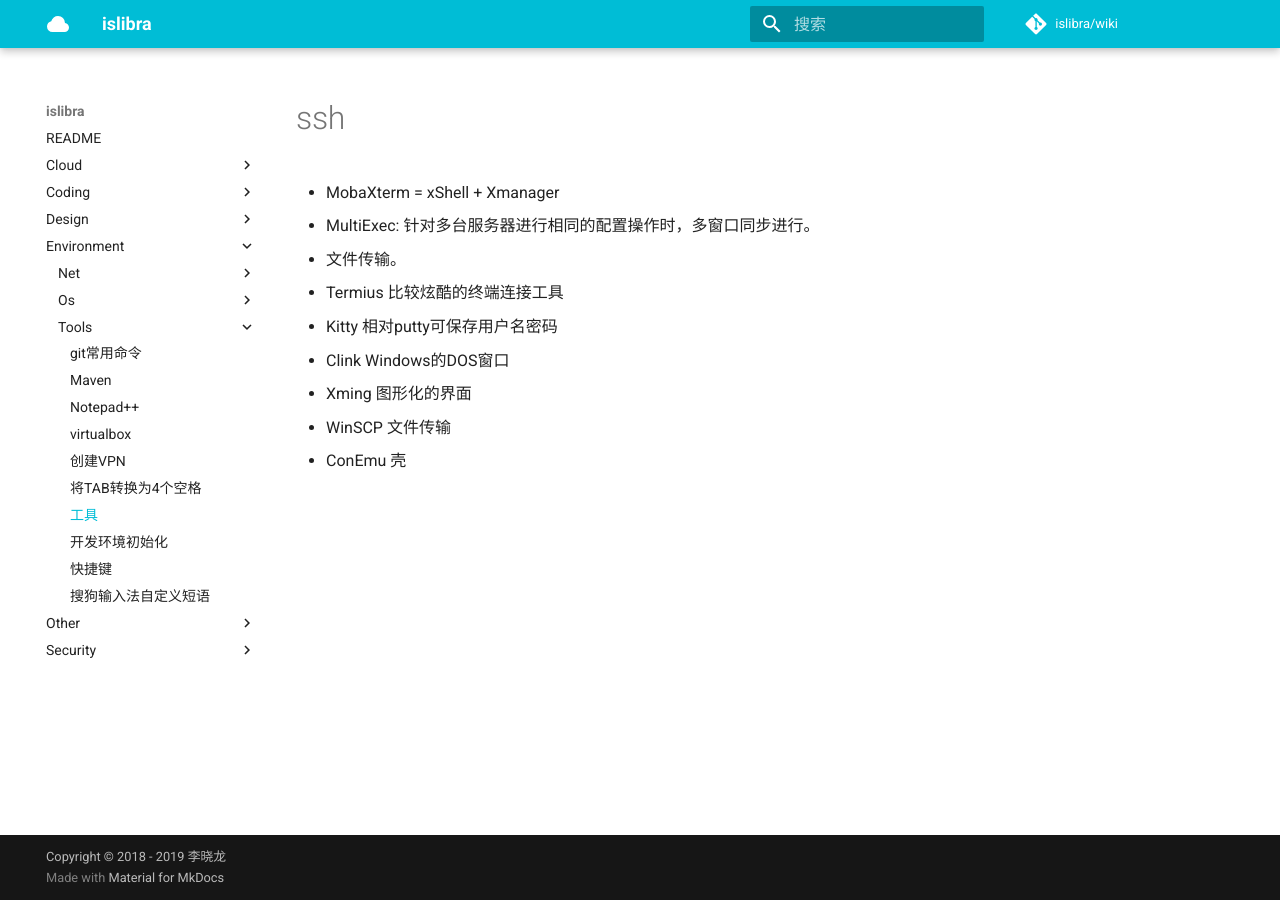
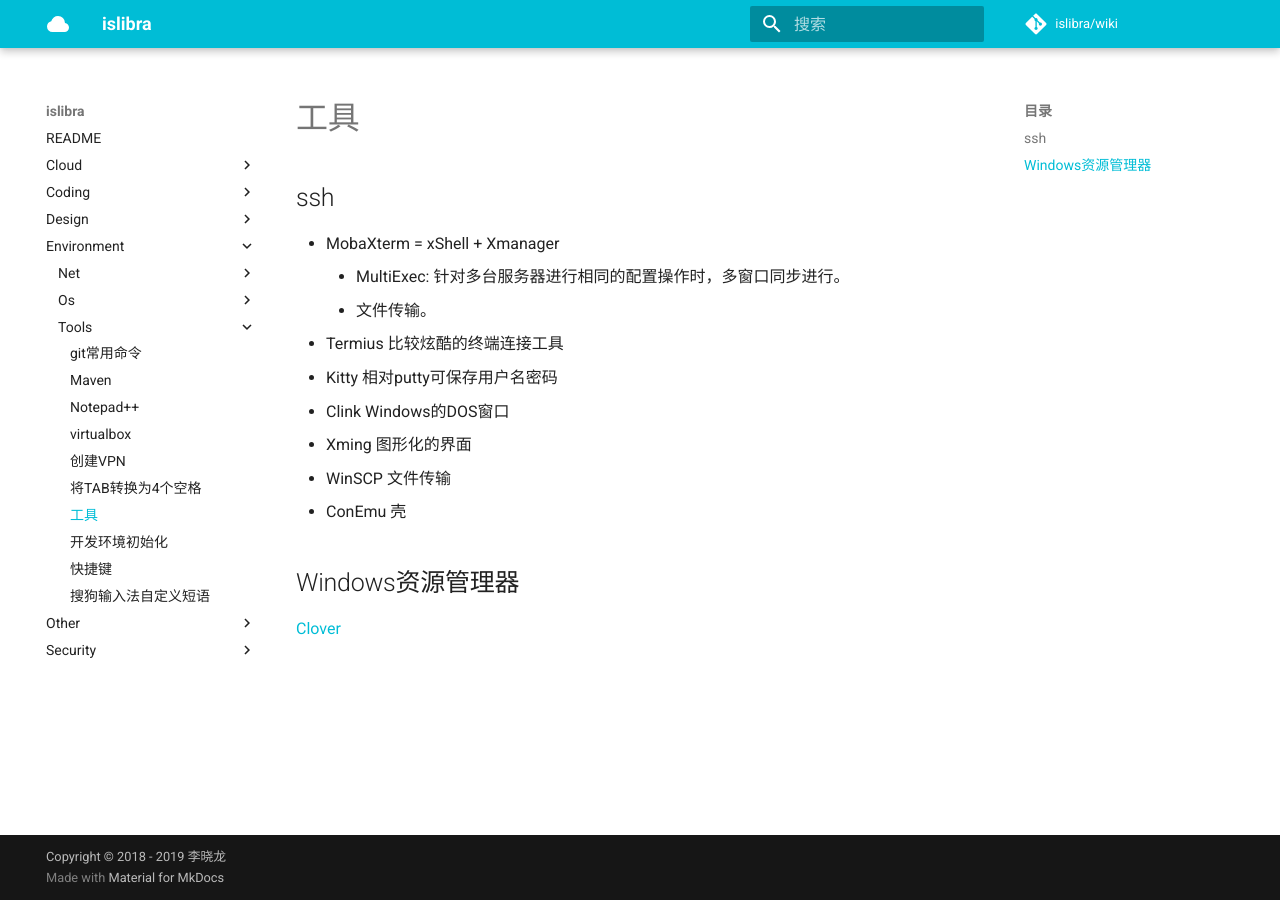
Before and after one commit to islibra/wiki, an MkDocs documentation site: the page built from docs/environment/tools/工具.md, in a window 1280 px wide. Built offline with MkDocs 1.6.1 and Material for MkDocs 9.7.7, drawn with Linux system fonts in a browser that asks for light colours; comment, search, counter and statistics services are not loaded.

Commit message:
Update 工具.md

```diff
--- a/docs/environment/tools/工具.md
+++ b/docs/environment/tools/工具.md
@@ -1,18 +1,17 @@
----
-title: 工具
-date: 2018-09-08 11:21:50
-categories: environment
-tags:
----
+# 工具
 
-# ssh
+## ssh
 
 + MobaXterm = xShell + Xmanager
-  - MultiExec: 针对多台服务器进行相同的配置操作时，多窗口同步进行。
-  - 文件传输。
+    - MultiExec: 针对多台服务器进行相同的配置操作时，多窗口同步进行。
+    - 文件传输。
 + Termius 比较炫酷的终端连接工具
 + Kitty 相对putty可保存用户名密码
 + Clink Windows的DOS窗口
 + Xming 图形化的界面
 + WinSCP 文件传输
 + ConEmu 壳
+
+## Windows资源管理器
+
+[Clover](http://cn.ejie.me/)
```
